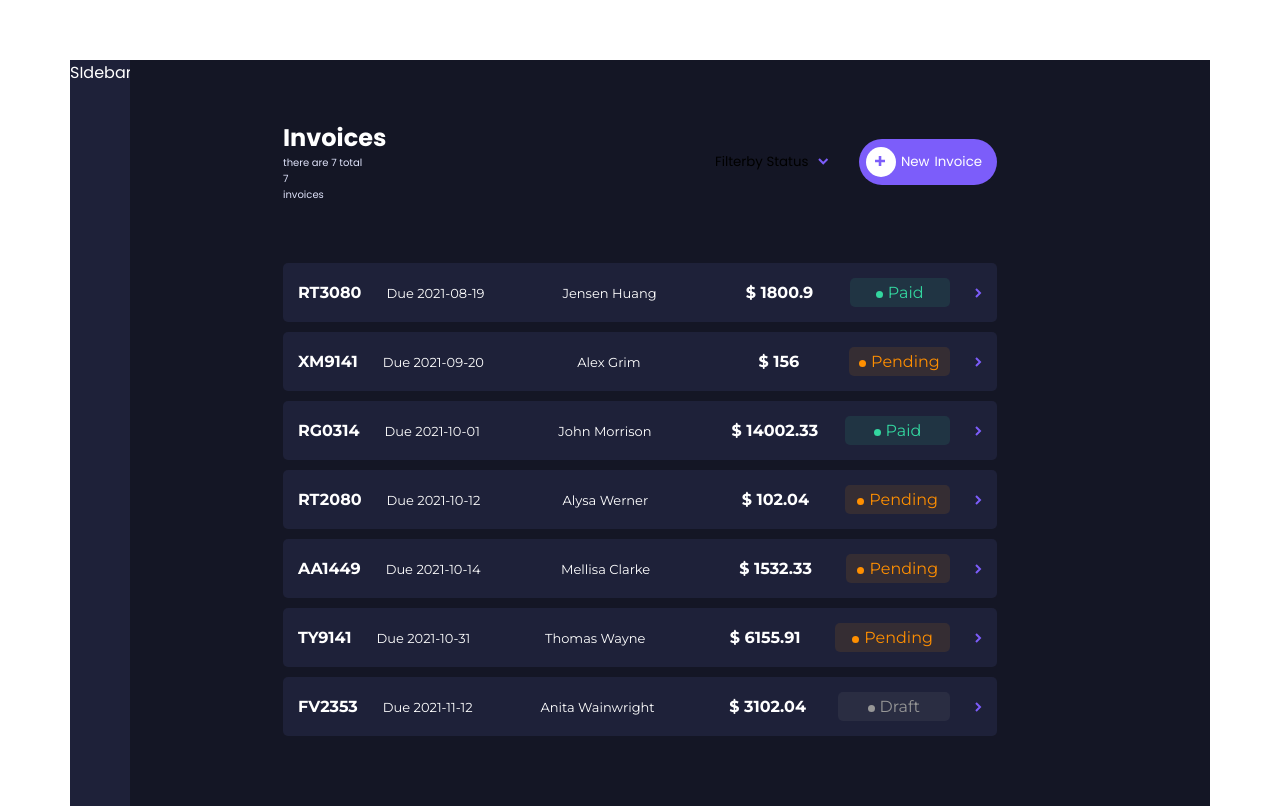
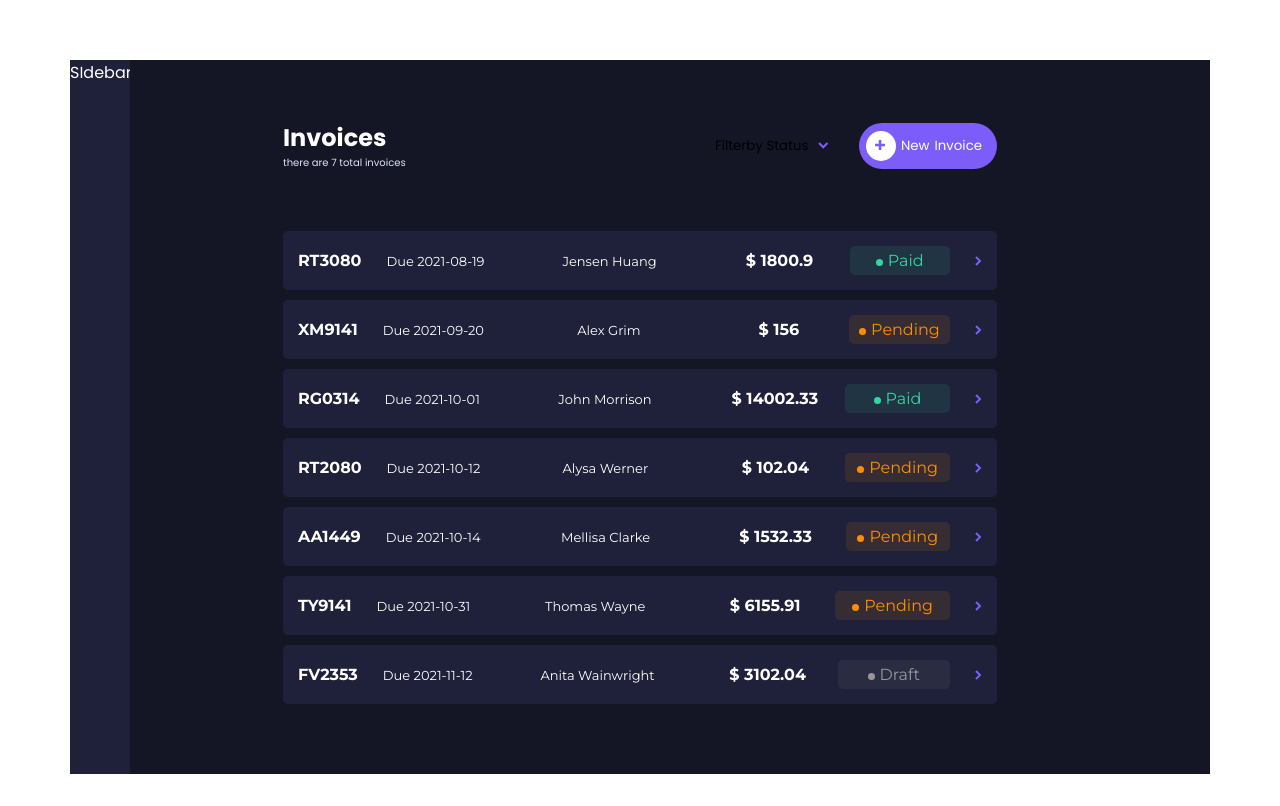
Before and after one commit to thebigbenn009/Invoice-App, a React (Vite) app: page / in a window 1280 px wide. Built offline with nearby package versions, Linux system fonts and the light colour scheme.

Commit message:
almost done with responsive design

```diff
--- a/src/components/InvoiceHeader.jsx
+++ b/src/components/InvoiceHeader.jsx
@@ -6,7 +6,7 @@ const InvoiceHeader = () => {
       <div className="invoice-info-1">
         <h2 className="invoice">invoices</h2>
         <p className="total-invoice">
-          <span className="total">there are 7 total</span>{" "}
+          <span className="total">there are 7 total</span>
           <span className="num">7</span> invoices
         </p>
       </div>
--- a/src/index.css
+++ b/src/index.css
@@ -55,7 +55,7 @@ header {
   margin-bottom: 6rem;
 }
 .num {
-  display: block;
+  display: none;
 }
 .invoice {
   font-weight: bolder;
@@ -181,7 +181,7 @@ select option :active {
   border-radius: 3px;
 }
 /* MEDIA QUERIES  */
-@media (max-width: 768px) {
+@media (max-width: 1024px) {
   html {
     font-size: 50%;
   }
@@ -209,11 +209,18 @@ select option :active {
     /* padding: 0; */
   }
   .invoice-card {
-    grid-template-columns: max-content max-content 15rem 1fr 1fr auto;
+    grid-template-columns:
+      max-content max-content 1fr 0.5fr
+      0.5fr auto;
     /* padding: 0.8rem; */
     margin-bottom: 2rem;
 
     gap: 1.5rem;
+  }
+}
+@media (min-width: 769px) and (max-width: 1024px) {
+  .main-section {
+    /* padding: 0; */
   }
 }
 @media (max-width: 600px) {
```
